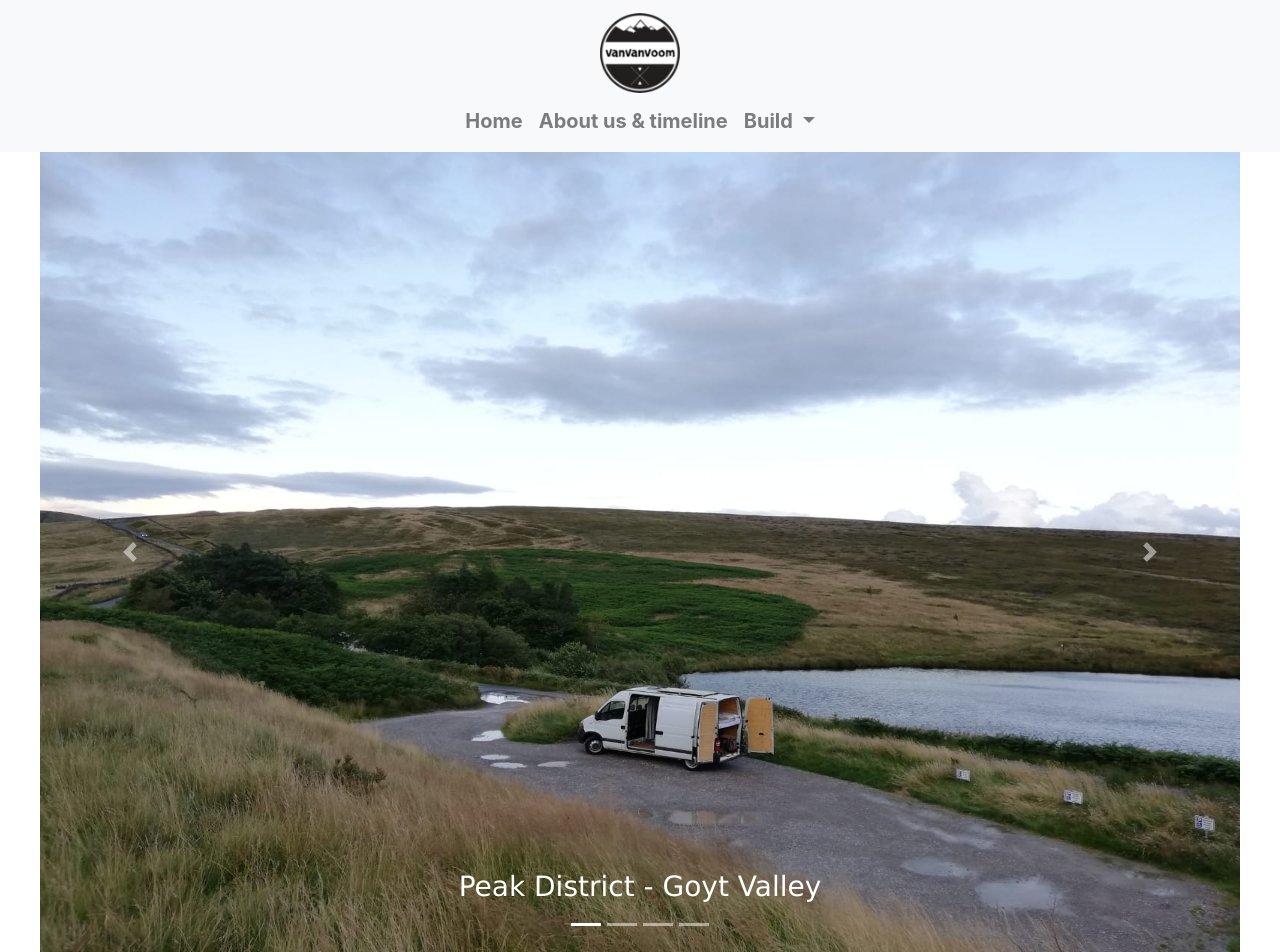
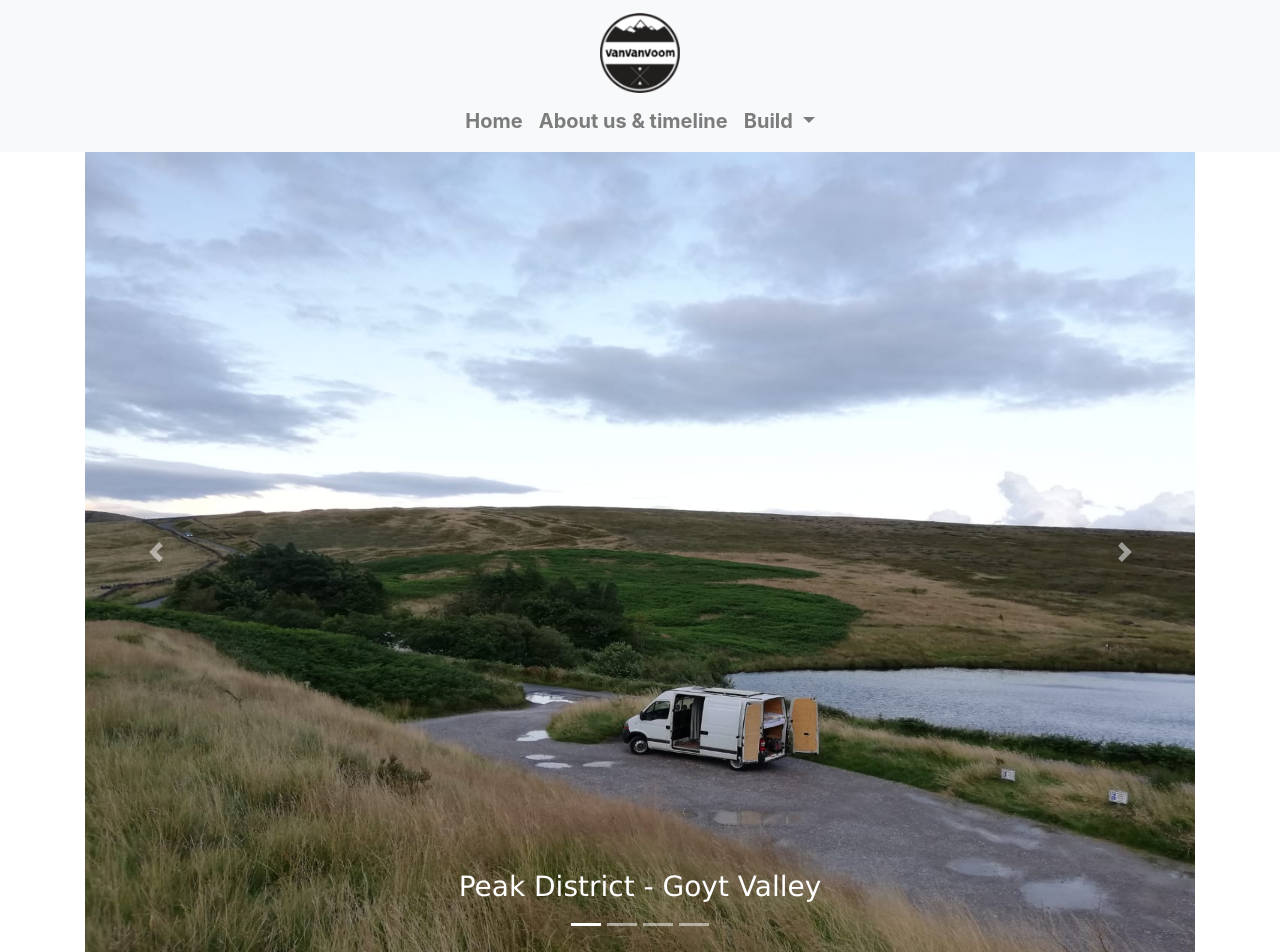
Before and after one commit to BKC1995/ersouthall.github.io, a Jekyll site: the page index.html, which Jekyll copies as it is, in a window 1280 px wide. Built offline with Jekyll 4.4.1, drawn with Linux system fonts in a browser that asks for light colours; nearby versions of some CDN libraries.

Commit message:
fit to phone

```diff
--- a/Build/bedroom.html
+++ b/Build/bedroom.html
@@ -12,7 +12,7 @@
             </script>
     </head>
     <body>
-        <div style="width: 1200px; height:800px; margin: 0 auto">
+        <div class="container">
             <img src="../img/prebed.jpeg" alt="Pre bed" width="390" height="500">
 
             <img src="../img/buildbed.jpeg" alt="Pre bed" width="390" height="500">
--- a/Build/frontseats.html
+++ b/Build/frontseats.html
@@ -12,7 +12,7 @@
             </script>
     </head>
     <body>
-            <div style="width: 1200px; height:800px; margin: 0 auto">
+        <div class="container">
                 <img src="../img/seats.jpeg" alt="Pre seat" width="390" height="500">
                 <img src="../img/newseatsF.jpg" alt="Post seats" width="390" height="500">
                 <img src="../img/newseatsB.jpg" alt="seats" width="390" height="500">
--- a/Build/kitchen.html
+++ b/Build/kitchen.html
@@ -12,7 +12,7 @@
             </script>
     </head>
     <body>
-        <div style="width: 1200px; height:800px; margin: 0 auto">
+        <div class="container">
             <img src="../img/prekitchen.jpeg" alt="Pre bed" width="390" height="500">
 
             <img src="../img/sink.jpg" alt="Pre bed" width="390" height="500">
--- a/index.html
+++ b/index.html
@@ -1,6 +1,7 @@
 <html lang="en">
     <head>
         <script src="https://code.jquery.com/jquery-1.10.2.js"></script>
+        <meta name="viewport" content="width=device-width, initial-scale=1">
         <div id="nav-placeholder">
 
             </div>
@@ -13,7 +14,7 @@
     </head>
 
     <body>
-        <div id="carousel" class="carousel slide" data-ride="carousel" style="width: 1200px; height:800px; margin: 0 auto">
+        <div id="carousel" class="carousel slide container" data-ride="carousel">
                 <ol class="carousel-indicators">
                     <li data-target="#carousel" data-slide-to="0" class = "active"></li>
                     <li data-target="#carousel" data-slide-to="1"></li>
```
